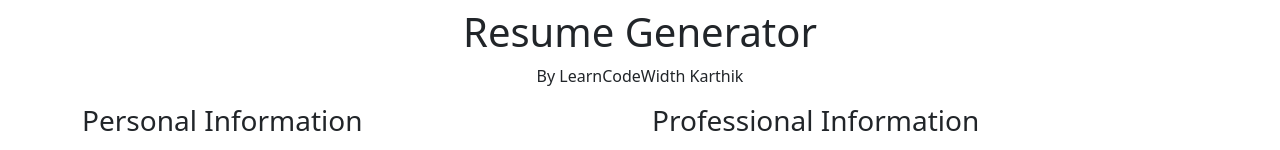
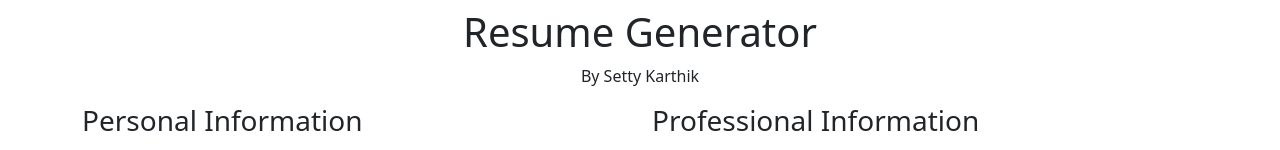
Before and after one commit to karthiksetty7/ResumeBuilder, a plain HTML site: page index.html in a window 1280 px wide. Shown: the top 150 px of the page. Drawn offline with nearby package versions, Linux system fonts and the light colour scheme; files whose address does not match are found by name.

Commit message:
Update index.html

```diff
--- a/index.html
+++ b/index.html
@@ -19,7 +19,7 @@
 
 <div class="container" id="cv-form">
     <h1 class="text-center my-2">Resume Generator</h1>
-    <p class="text-center">By LearnCodeWidth Karthik</p>
+    <p class="text-center">By Setty Karthik</p>
 
     <div class="row">
     <div class="col-md-6">
```
